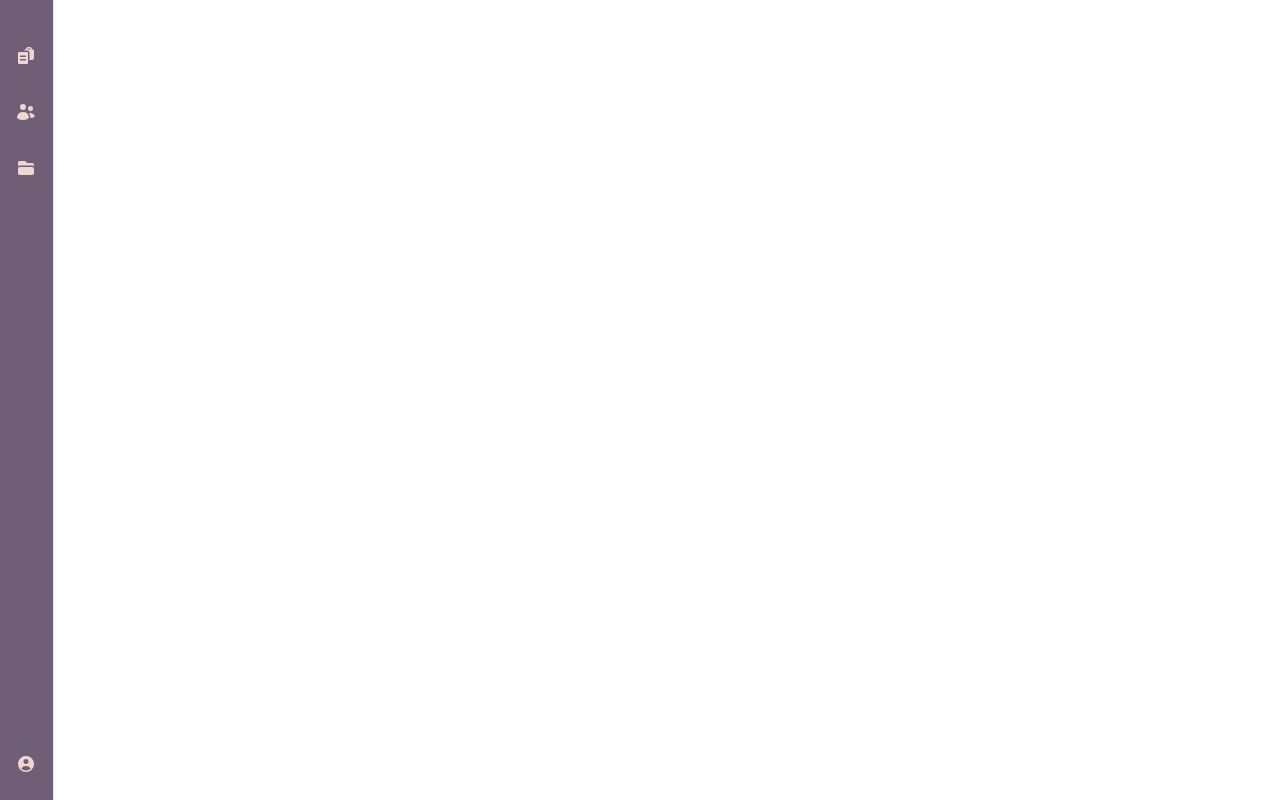
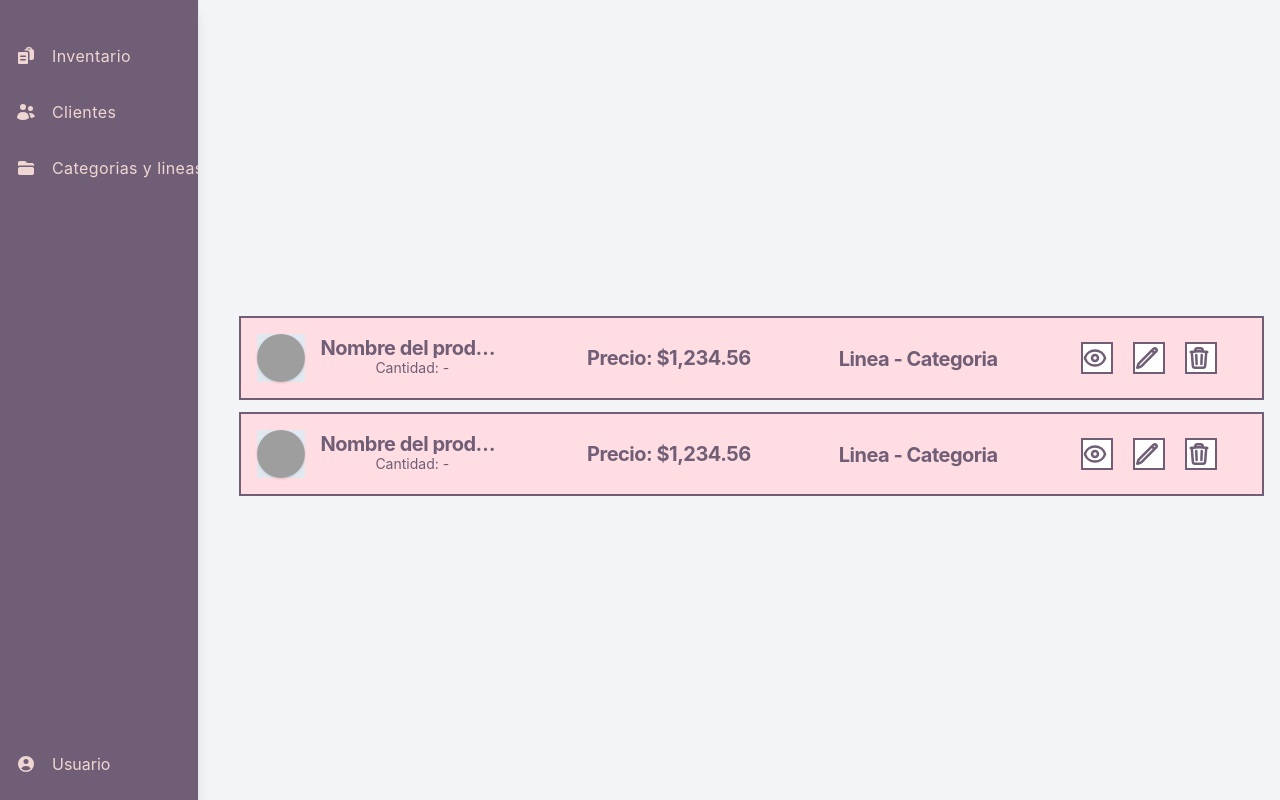
Before and after one commit to Richb17/maqueta, a React (Create React App) app: page / in a window 1280 px wide. Built offline with nearby package versions, Linux system fonts and the light colour scheme; grey boxes are pictures that could not be loaded.

Commit message:
Se agrego el componente de item a la pagina

```diff
--- a/src/App.js
+++ b/src/App.js
@@ -1,10 +1,10 @@
 import './App.css';
-import SideBar from './views/SideBar';
+import Inventory from './views/Inventory';
 
 function App() {
   return (
     <div className="App">
-      <SideBar />
+      <Inventory />
     </div>
   );
 }
--- /dev/null
+++ b/src/views/Inventory/Item.js
@@ -0,0 +1,58 @@
+export default function Item(){
+    return(
+        <div>
+            <script src="//unpkg.com/alpinejs" defer></script>
+            <div class="border-solid border-old-lavender border-2 bg-pale-pink mb-3 flex w-full max-w-screen-xl transform cursor-pointer flex-col justify-between p-6 text-old-lavender transition duration-500 ease-in-out hover:-translate-y-1 hover:shadow-lg lg:flex-row lg:p-4">
+                <div class="flex w-full flex-row lg:w-3/12">
+                    <div class="relative flex flex-col">
+                        <div class="flex h-12 w-12 flex-shrink-0 flex-col justify-center bg-slate-200">
+                            <img src="https://images.unsplash.com/photo-1507003211169-0a1dd7228f2d?ixlib=rb-1.2.1&ixid=eyJhcHBfaWQiOjEyMDd9&auto=format&fit=facearea&w=128&h=128&q=60&facepad=1.5"
+                                class="z-10 h-12 w-12 rounded-full object-cover shadow hover:shadow-xl"
+                                alt="Rocky Balboa" />
+                        </div>
+                    </div>
+
+                    <div class="ml-4 self-center overflow-x-hidden">
+                        <div class="w-full truncate text-xl font-bold leading-5 tracking-tight">Nombre del producto</div>
+                        <div class="text-sm">Cantidad: -</div>
+                    </div>
+                </div>
+
+                <div class="w-full self-center pt-4 lg:w-1/6 lg:pt-0">
+                    <div >
+                        <div class="text-xl font-bold leading-5 tracking-tight">Precio: $1,234.56</div>
+                    </div>
+                </div>
+
+                <div class="w-full self-center pt-4 lg:w-1/6 lg:pt-0">
+                    <div class="ml-1">
+                        <div class="text-xl font-bold leading-5 tracking-tight">
+                            <span class="align-middle">Linea - Categoria</span>
+                        </div>
+                    </div>
+                </div>
+
+                <div class="w-full self-center px-1 pt-4 pb-2 lg:w-1/6 lg:px-0 lg:pt-0 lg:pb-0">
+                    <div class="flex flex-row space-x-5 lg:pr-6">
+                        <button class="border-solid border-old-lavender border-2 text-old-lavender h-8 w-8 bg-white content-center hover:bg-old-lavender hover:text-pale-pink">
+                            <svg xmlns="http://www.w3.org/2000/svg" fill="none" viewBox="0 0 24 24" stroke-width="2.5" stroke="currentColor" className="w-6 h-6">
+                                <path stroke-linecap="round" stroke-linejoin="round" d="M2.036 12.322a1.012 1.012 0 010-.639C3.423 7.51 7.36 4.5 12 4.5c4.638 0 8.573 3.007 9.963 7.178.07.207.07.431 0 .639C20.577 16.49 16.64 19.5 12 19.5c-4.638 0-8.573-3.007-9.963-7.178z" />
+                                <path stroke-linecap="round" stroke-linejoin="round" d="M15 12a3 3 0 11-6 0 3 3 0 016 0z" />
+                            </svg>
+                        </button>
+                        <button class="border-solid border-old-lavender border-2 text-old-lavender h-8 w-8 bg-white content-center hover:bg-old-lavender hover:text-pale-pink">
+                            <svg xmlns="http://www.w3.org/2000/svg" fill="none" viewBox="0 0 24 24" stroke-width="2.5" stroke="currentColor" class="w-6 h-6">
+                                <path stroke-linecap="round" stroke-linejoin="round" d="M16.862 4.487l1.687-1.688a1.875 1.875 0 112.652 2.652L6.832 19.82a4.5 4.5 0 01-1.897 1.13l-2.685.8.8-2.685a4.5 4.5 0 011.13-1.897L16.863 4.487zm0 0L19.5 7.125" />
+                            </svg>
+                        </button>
+                        <button class="border-solid border-old-lavender border-2 text-old-lavender h-8 w-8 bg-white content-center hover:bg-old-lavender hover:text-pale-pink">
+                            <svg xmlns="http://www.w3.org/2000/svg" fill="none" viewBox="0 0 24 24" stroke-width="2.5" stroke="currentColor" class="w-6 h-6">
+                                <path stroke-linecap="round" stroke-linejoin="round" d="M14.74 9l-.346 9m-4.788 0L9.26 9m9.968-3.21c.342.052.682.107 1.022.166m-1.022-.165L18.16 19.673a2.25 2.25 0 01-2.244 2.077H8.084a2.25 2.25 0 01-2.244-2.077L4.772 5.79m14.456 0a48.108 48.108 0 00-3.478-.397m-12 .562c.34-.059.68-.114 1.022-.165m0 0a48.11 48.11 0 013.478-.397m7.5 0v-.916c0-1.18-.91-2.164-2.09-2.201a51.964 51.964 0 00-3.32 0c-1.18.037-2.09 1.022-2.09 2.201v.916m7.5 0a48.667 48.667 0 00-7.5 0" />
+                            </svg>
+                        </button>
+                    </div>
+                </div>
+            </div>
+        </div>
+    )
+}
--- /dev/null
+++ b/src/views/Inventory/index.js
@@ -0,0 +1,16 @@
+import SideBar from '../SideBar';
+import Item from './Item';
+
+export default function Inventory(){
+    return (
+        <div class="min-h-screen bg-gray-100">
+            <div class = "place-content-start flex flex-row gap-10">
+                <SideBar />
+                <div class = "flex flex-col justify-center pt-6 pr-4 w-11/12">
+                    <Item />
+                    <Item />
+                </div>
+            </div>
+        </div>
+    );
+}
```
